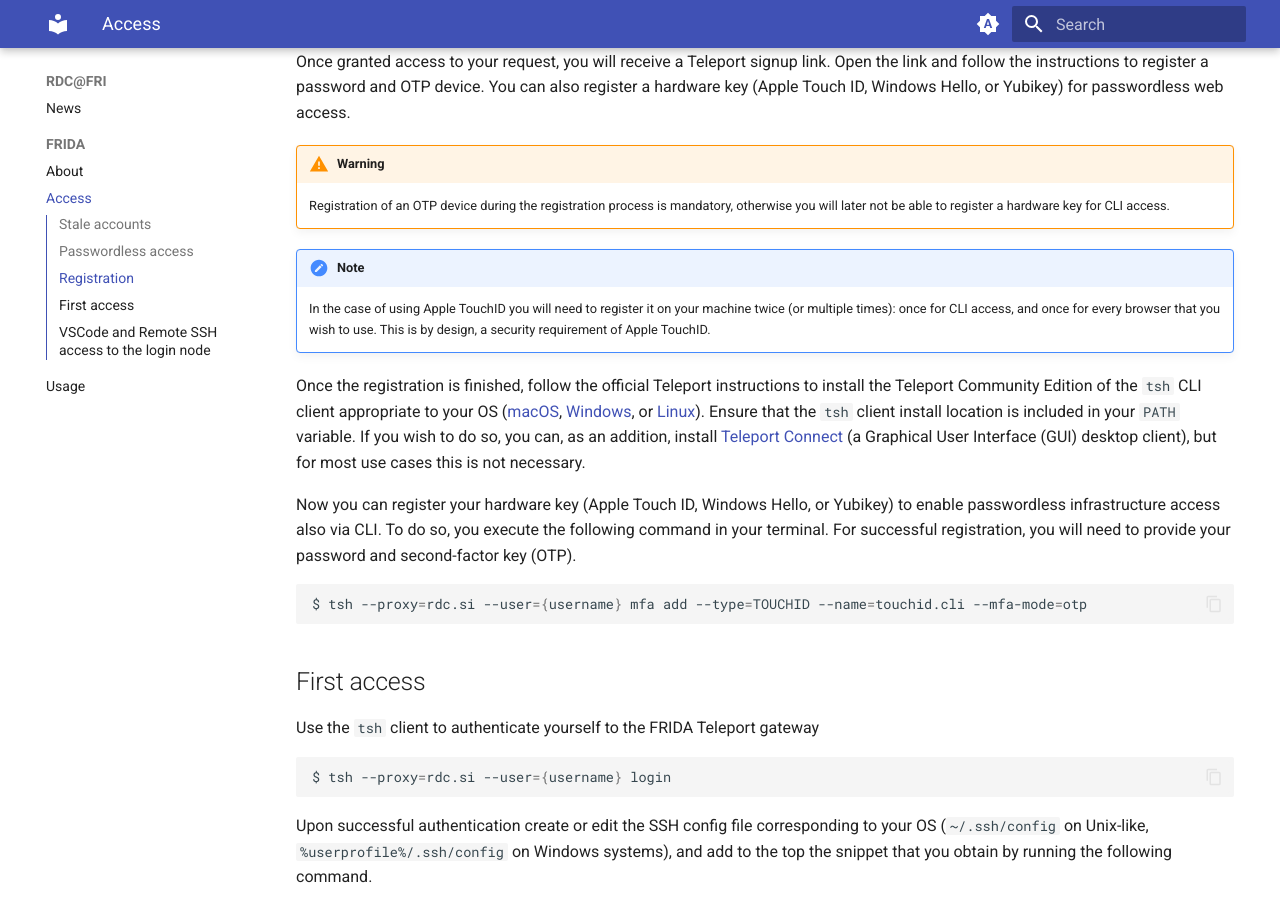
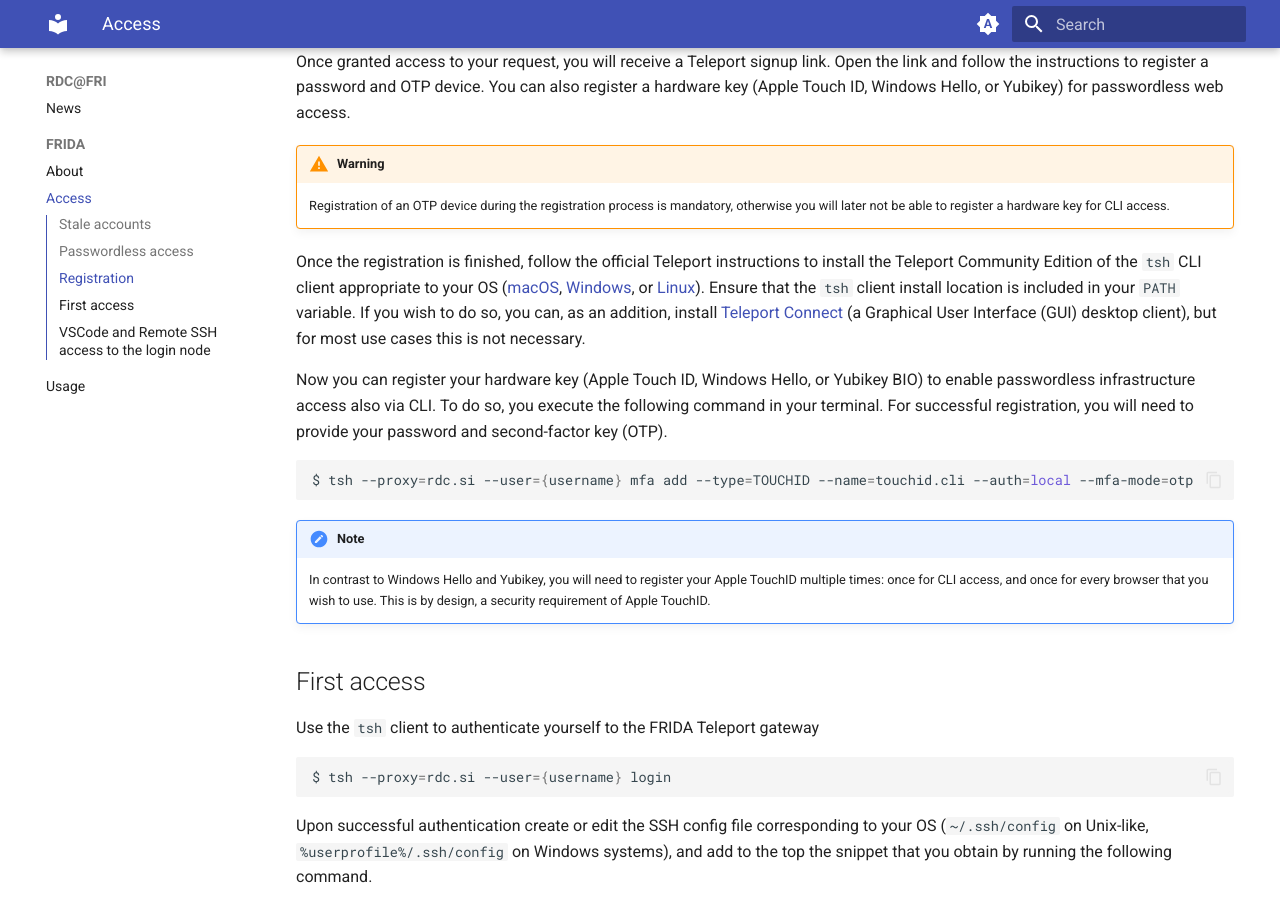
Before and after one commit to UL-FRI/docs.rdc.si, an MkDocs documentation site: the page built from docs/FRIDA/access.md, in a window 1280 px wide and 900 px high, scrolled down 893 px. Built offline with MkDocs 1.6.1 and Material for MkDocs 9.7.7, drawn with Linux system fonts in a browser that asks for light colours.

Commit message:
fix: register HW key with --auth=local
Signed-off-by: Iztok Lebar Bajec <ilb@fri.uni-lj.si>

````diff
--- a/docs/FRIDA/access.md
+++ b/docs/FRIDA/access.md
@@ -24,15 +24,16 @@
 !!! warning
     Registration of an OTP device during the registration process is mandatory, otherwise you will later not be able to register a hardware key for CLI access.
 
-!!! note
-    In the case of using Apple TouchID you will need to register it on your machine twice (or multiple times): once for CLI access, and once for every browser that you wish to use. This is by design, a security requirement of Apple TouchID.
-
 Once the registration is finished, follow the official Teleport instructions to install the Teleport Community Edition of the `tsh` CLI client appropriate to your OS ([macOS](https://goteleport.com/docs/installation/#macos), [Windows](https://goteleport.com/docs/installation/#windows-tsh-client-only), or [Linux](https://goteleport.com/docs/installation/#linux)). Ensure that the `tsh` client install location is included in your `PATH` variable. If you wish to do so, you can, as an addition, install [Teleport Connect](https://goteleport.com/docs/connect-your-client/teleport-connect/) (a Graphical User Interface (GUI) desktop client), but for most use cases this is not necessary.
 
-Now you can register your hardware key (Apple Touch ID, Windows Hello, or Yubikey) to enable passwordless infrastructure access also via CLI. To do so, you execute the following command in your terminal. For successful registration, you will need to provide your password and second-factor key (OTP).
+Now you can register your hardware key (Apple Touch ID, Windows Hello, or Yubikey BIO) to enable passwordless infrastructure access also via CLI. To do so, you execute the following command in your terminal. For successful registration, you will need to provide your password and second-factor key (OTP).
 ```bash
-$ tsh --proxy=rdc.si --user={username} mfa add --type=TOUCHID --name=touchid.cli --mfa-mode=otp
+$ tsh --proxy=rdc.si --user={username} mfa add --type=TOUCHID --name=touchid.cli --auth=local --mfa-mode=otp
 ```
+
+!!! note
+    In contrast to Windows Hello and Yubikey, you will need to register your Apple TouchID multiple times: once for CLI access, and once for every browser that you wish to use. This is by design, a security requirement of Apple TouchID.
+
 
 <!--
 **Kako je z več browserji?, Kako je z registracijo mfa v CLI?**
````
